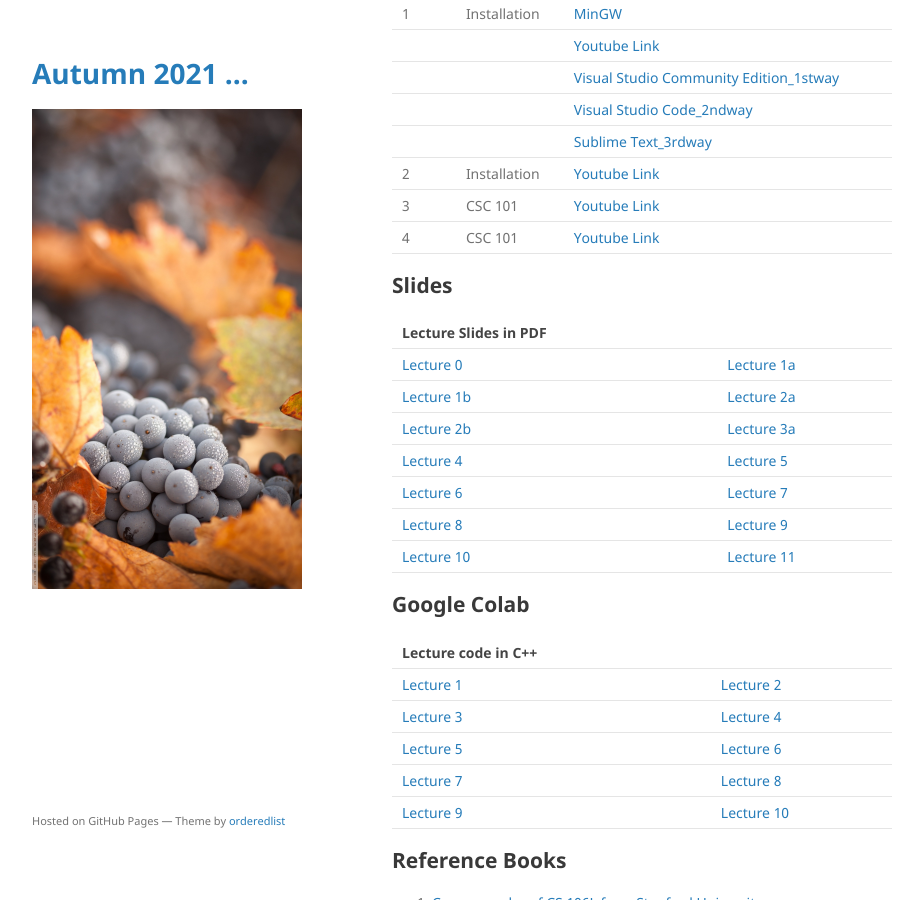
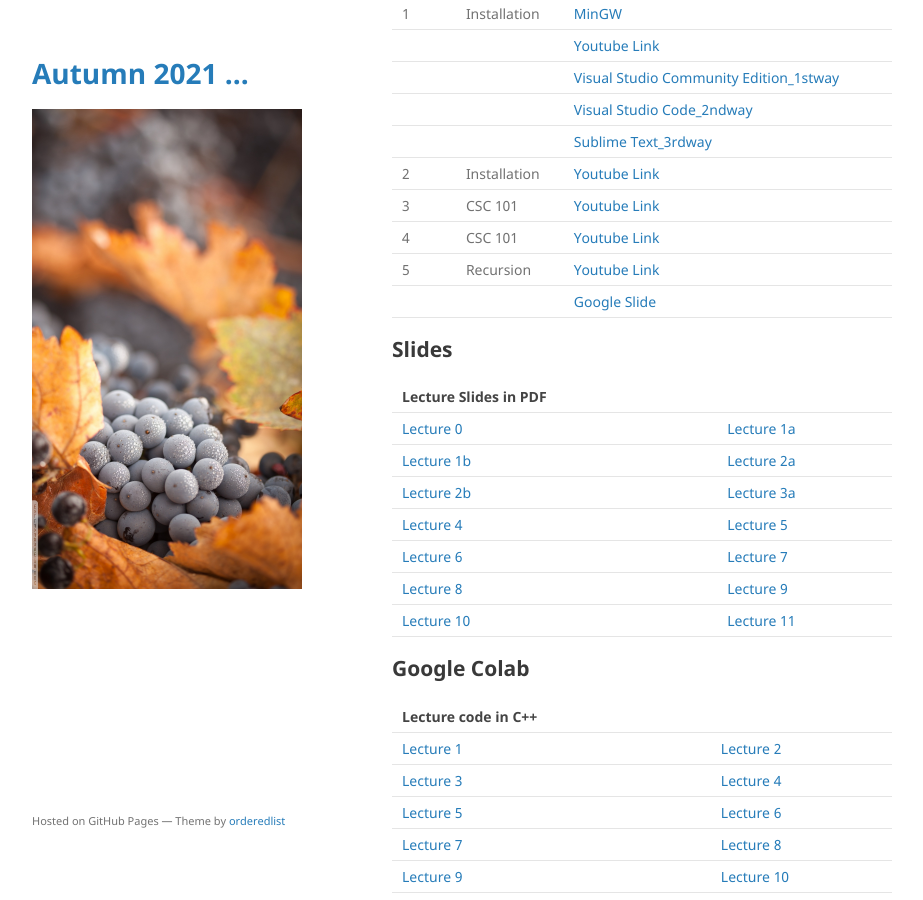
Before and after one commit to mohammadmotiurrahman/mohammadmotiurrahman.github.io, a Jekyll site: the page built from cse203_5/index.md, in a window 1280 px wide and 900 px high, scrolled down 2132 px. Shown: the whole window, without its empty margins (178-1101 px from the left). Built offline with Jekyll 4.4.1, drawn with Linux system fonts in a browser that asks for light colours; our own code applies the rules of GitHub Pages for plain Markdown files.

Commit message:
Update index.md

```diff
--- a/cse203_5/index.md
+++ b/cse203_5/index.md
@@ -74,6 +74,9 @@
 | 2       | Installation | [Youtube Link](https://youtu.be/2ilsXu3XKvY)                                                                   |
 | 3       | CSC 101      | [Youtube Link](https://youtu.be/45K1BfaSvko)                                                                   |
 | 4       | CSC 101      | [Youtube Link](https://youtu.be/QjZAJ6zAVXA)                                                                   |
+| 5       | Recursion    | [Youtube Link](https://youtu.be/NauoGLYmQyc)                                                                   |
+|         |              | [Google Slide]()                                                                                               |
+
 
 
 ## Slides
```
